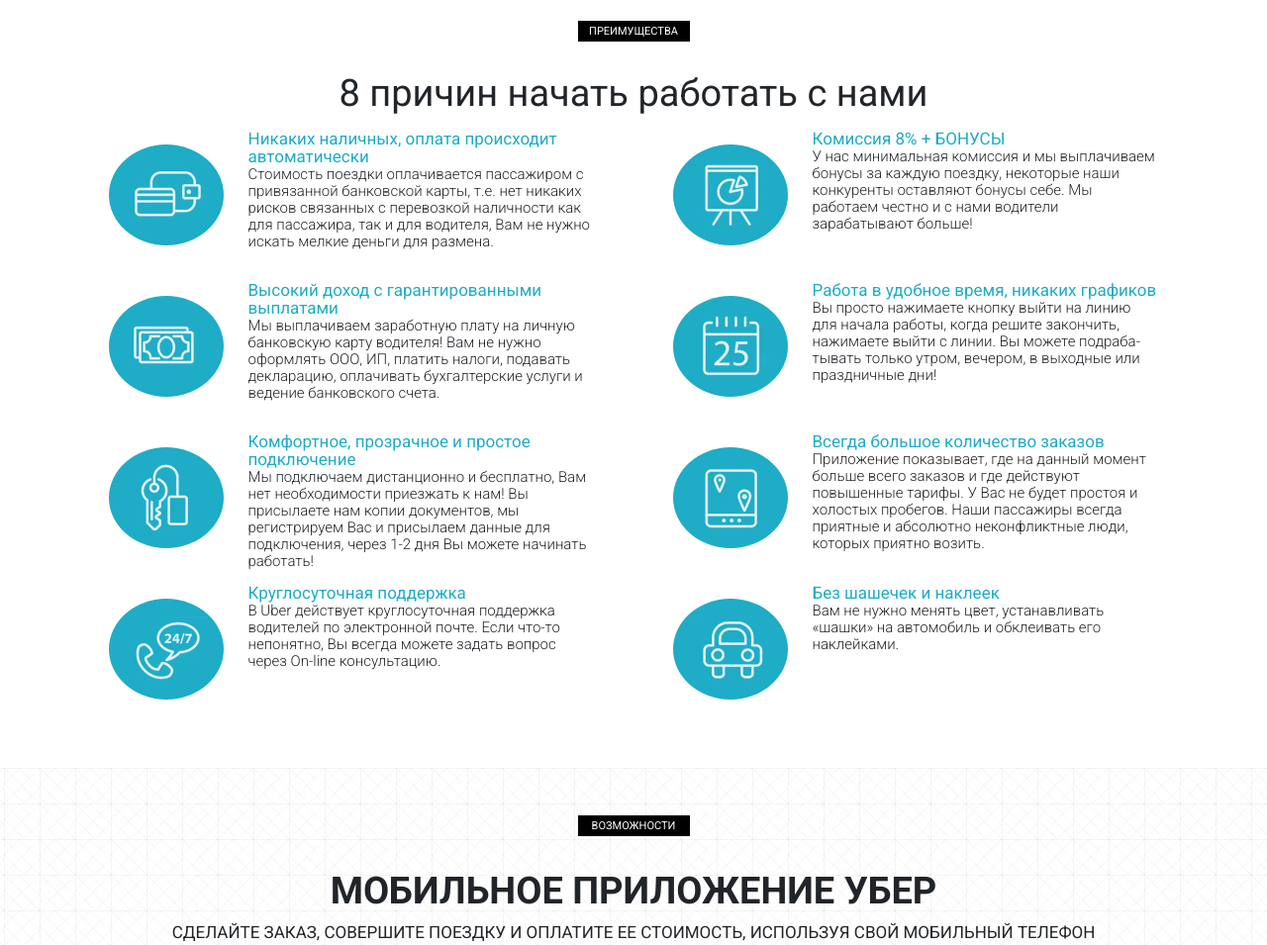
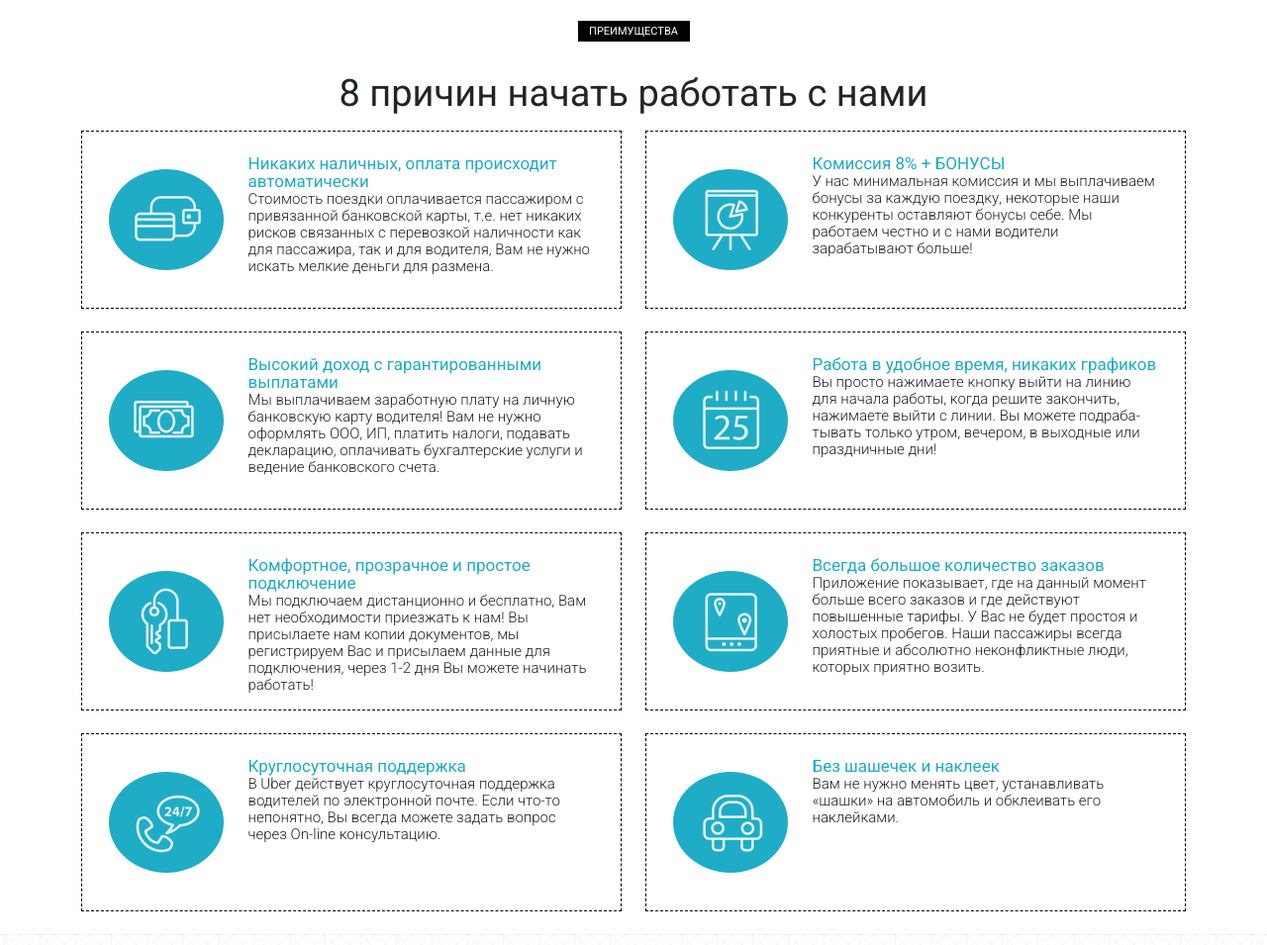
Before and after one commit to viktarbrutsis/UBER, a plain HTML site: page index.html in a window 1280 px wide. Shown: the part 980-1935 px from the top of the page at 99% size. Drawn offline with Linux system fonts and the light colour scheme.

Commit message:
added adv items borders

```diff
--- a/css/style.css
+++ b/css/style.css
@@ -189,15 +189,17 @@ header {
 }
 
 .advant .adv_1 {
+   min-height: 180px;
    display: flex;
    justify-content: center;
    align-items: center;
    margin-bottom: 23px;
+   border: 1px dashed black;
 }
 
 .advant .adv_photo_1 {
    background-color: #1EACC7;
-   border-radius: 50%;
+   border-radius: 100%;
    width: 116px;
    height: 102px;
    display: flex;
@@ -221,6 +223,7 @@ header {
    text-align: left;
    font-weight: 300;
    line-height: 17px;
+
 }
 
 .mobile {
```
